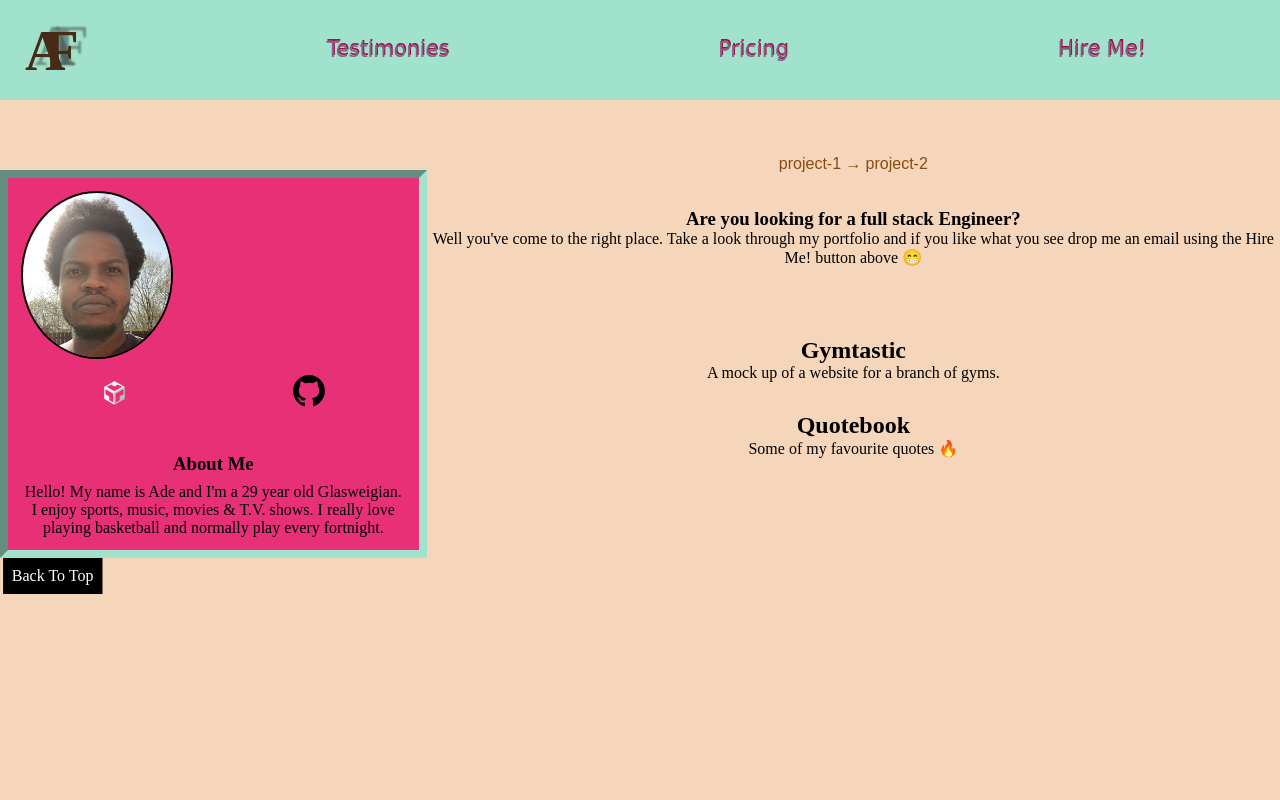
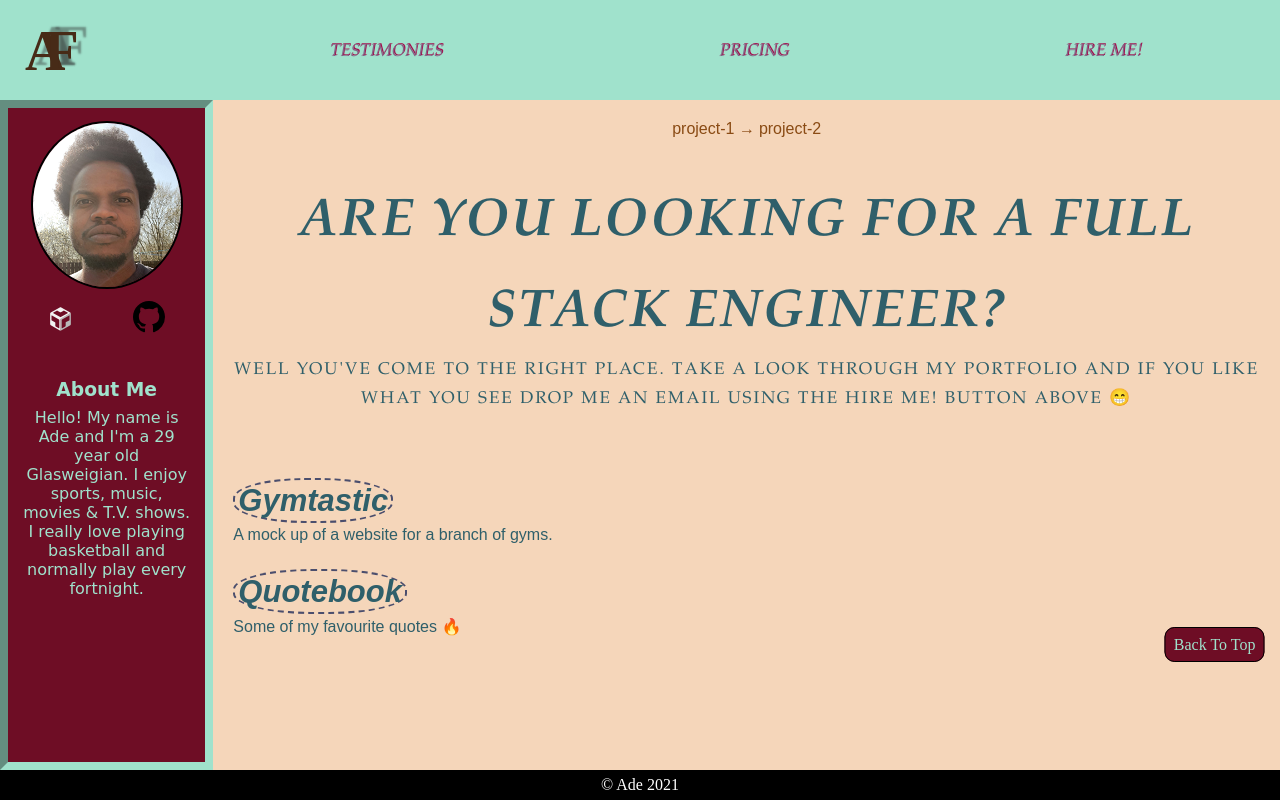
Before and after one commit to brokensythe/boolean-uk-html-full-stack-portfolio, a website: page index.html in a window 1280 px wide. Drawn offline with Linux system fonts and the light colour scheme.

Commit message:
Desktop index complete

```diff
--- a/index.html
+++ b/index.html
@@ -24,8 +24,12 @@
       </nav>
     </header>
     <aside>
+      <div>
         <div class="picture">
-        <img src="./Images/my-picture.png" alt="A picture of me when I finally take a good one 😂" />
+          <img
+            src="./Images/my-picture.png"
+            alt="A picture of me when I finally take a good one 😂"
+          />
         </div>
         <ul class="link-list">
           <li>
@@ -73,7 +77,12 @@
           </li>
         </ul>
         <h3 class="bio">About Me</h3>
-      <p class="bio">Hello!  My name is Ade and I'm a 29 year old Glasweigian.  I enjoy sports, music, movies & T.V. shows.  I really love playing basketball and normally play every fortnight.</p>
+        <p class="bio">
+          Hello! My name is Ade and I'm a 29 year old Glasweigian. I enjoy sports,
+          music, movies & T.V. shows. I really love playing basketball and
+          normally play every fortnight.
+        </p>
+      </div>
     </aside>
     <main>
       <nav class="page-navigation">
@@ -84,16 +93,24 @@
       </nav>
       <article class="page-opening">
         <h3>Are you looking for a full stack Engineer?</h3>
-        <p>Well you've come to the right place.  Take a look through my portfolio and if you like what you see drop me an email using the Hire Me! button above 😁</p>
+        <p>
+          Well you've come to the right place. Take a look through my portfolio
+          and if you like what you see drop me an email using the Hire Me!
+          button above 😁
+        </p>
       </article>
       <section class="project-1">
-        <h2 id="project-1">Gymtastic</h2>
+        <h2 id="project-1"><a href="https://e6fgy.csb.app">Gymtastic</a></h2>
         <p>A mock up of a website for a branch of gyms.</p>
       </section>
       <section class="project-2">
-        <h2 id="project-2">Quotebook</h2>
+        <h2 id="project-2"><a href="https://rglu3.csb.app">Quotebook</a></h2>
         <p>Some of my favourite quotes 🔥</p>
+      </section>
+      <a class="back-to-top-link" href="#top-of-the-page">Back To Top</a>
     </main>
-    <a class="back-to-top-link" href="#top-of-the-page">Back To Top</a>
+    <footer>
+      <p>&copy; Ade 2021</p>
+    </footer>
   </body>
 </html>
--- a/style.css
+++ b/style.css
@@ -9,10 +9,13 @@ body {
   display: grid;
   grid-template:
     "header header " 100px
-    "left-menu main " auto /
-    1fr 2fr;
+    "left-menu main " auto
+    "footer footer " 30px/
+    1fr 5fr;
   place-items: center;
   background-color: #f5d6ba;
+  height: 100vh;
+  width: 100vw;
 }
 
 header {
@@ -45,8 +48,11 @@ h1 {
 
 .navbar {
   grid-area: navbar;
-  font-family: "Brush Script MT", cursive;
-  font-size: 1.3em;
+  font-family: Garamond, serif;
+  font-variant-ligatures: historical-ligatures;
+  font-variant-caps: all-small-caps;
+  font-style: oblique;
+  font-size: 1.5rem;
 }
 
 .navbar-list {
@@ -63,7 +69,7 @@ h1 {
 
 .navbar li {
   display: inline;
-  text-shadow: 1px -2px #a40e4c;
+  text-shadow: 1px -1px #a40e4c;
 }
 
 .navbar li:hover {
@@ -72,14 +78,19 @@ h1 {
 
 aside {
   grid-area: left-menu;
-  background-color: #e83077;
+  background-color: #6e0d25;
   border: 8px inset #a0e2cc;
   padding: 13px;
-  margin-top: 70px;
+  color: #a0e2cc;
+  font-family: "Brush Script MT", cursive;
+  width: 100%;
+  height: 100%;
 }
 
 .picture {
   margin-bottom: 10px;
+  display: grid;
+  place-items: center;
 }
 
 .picture img {
@@ -112,11 +123,16 @@ h3.bio {
   margin-bottom: 8px;
 }
 
+aside div {
+  position: sticky;
+  top: 1px;
+}
+
 main {
   grid-area: main;
   width: 100%;
   height: 100%;
-  margin-top: 70px;
+  color: #2f5f6a;
 }
 
 .page-navigation {
@@ -141,6 +157,17 @@ main {
 .page-opening {
   text-align: center;
   margin-top: 35px;
+  font-family: Garamond, serif;
+  font-variant-ligatures: historical-ligatures;
+  font-variant-caps: all-small-caps;
+  font-size: 65px;
+  font-style: oblique;
+  letter-spacing: 2px;
+}
+
+.page-opening p {
+  font-size: 24px;
+  font-style: normal;
 }
 
 .project-1 {
@@ -152,15 +179,73 @@ main {
 }
 
 section {
-  text-align: center;
+  font-family: Arial, sans-serif;
+  margin-left: 20px;
+}
+
+section p {
+  margin-top: 7px;
+}
+
+h2 a {
+  color: #2f5f6a;
+  font-style: italic;
+  font-size: 31px;
+  border: 2px dashed #4b4e6d;
+  border-radius: 45%;
+  padding: 3px;
+}
+
+h2 a:hover {
+  color: #cae2e8;
+}
+
+h2 a:visited {
+  border-color: #f5d6ba;
+}
+
+footer {
+  grid-area: footer;
+  place-items: center;
+  color: #fff;
+  background-color: #000;
+  height: 100%;
+  width: 100%;
+  display: grid;
 }
 
 .back-to-top-link {
   position: sticky;
   bottom: 25px;
-  right: 92%;
-  border: 1px solid black;
+  left: 91%;
+  border: 1.7px solid black;
+  border-radius: 10px;
   padding: 8px;
-  color: #fff;
-  background-color: #000;
+  color: #a0e2cc;
+  background-color: #6e0d25;
 }
+
+@media screen and (max-width: 580px) {
+  body {
+    display: grid;
+    grid-template:
+      "header left-menu main " auto
+      "footer footer footer" 30px /
+      80px 1fr 5fr;
+    place-items: center;
+    background-color: #f5d6ba;
+    height: 100%;
+    width: 100%;
+  }
+
+  header {
+    grid-area: header;
+    height: 100%;
+    width: 100%;
+    background-color: #00f6ee59;
+  }
+
+  main {
+    overflow: scroll;
+  }
+}
```
Lines whose indentation alone changed are shown as unchanged.
